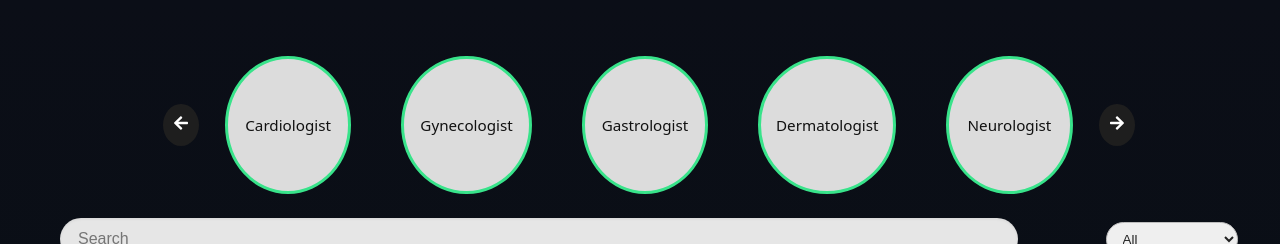
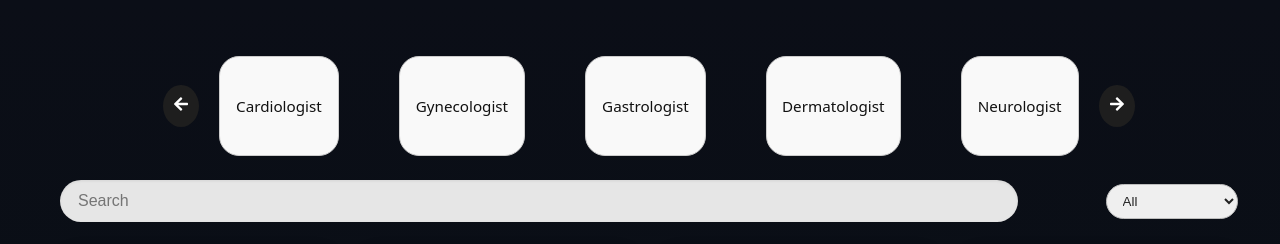
Before and after one commit to Soumi-17/DoctorChoosing_web, a React (Vite) app: page / in a window 1280 px wide. Shown: the top 244 px of the page. Built offline with nearby package versions, Linux system fonts and the light colour scheme.

Commit message:
Selector Changes Done

```diff
--- a/package.json
+++ b/package.json
@@ -12,7 +12,8 @@
   "dependencies": {
     "react": "^19.1.1",
     "react-dom": "^19.1.1",
-    "react-icons": "^5.5.0"
+    "react-icons": "^5.5.0",
+    "react-router-dom": "^7.9.4"
   },
   "devDependencies": {
     "@eslint/js": "^9.36.0",
--- a/src/ChoosingDoc_web/DoctorSelection.jsx
+++ b/src/ChoosingDoc_web/DoctorSelection.jsx
@@ -163,10 +163,11 @@ export default function DoctorSelection() {
     }
 
     return list;
-  }, [searchText, selectedFilter, placeFilter]);
+  }, [searchText, selectedFilter, placeFilter, selectedCategory]);
 
   return (
     <div className={styles.container}>
+      {/* Category Buttons with Scroll */}
       <div className={styles.categoryContainer}>
         <button onClick={() => handleScroll("left")} className={styles.arrowBtn}>
           <FaArrowLeft />
@@ -174,9 +175,19 @@ export default function DoctorSelection() {
 
         <div className={styles.categoryList}>
           {categories.slice(scrollIndex, scrollIndex + 5).map((category, index) => (
-            <div key={index} className={styles.categoryItem}>
+            <button
+              key={index}
+              className={`${styles.categoryItem} ${
+                selectedCategory === category ? styles.activeCategory : ""
+              }`}
+              onClick={() =>
+                setSelectedCategory(
+                  selectedCategory === category ? "" : category
+                )
+              }
+            >
               {category}
-            </div>
+            </button>
           ))}
         </div>
 
@@ -185,6 +196,7 @@ export default function DoctorSelection() {
         </button>
       </div>
 
+      {/* Search + Filters */}
       <div className={styles.searchFilterRow}>
         <input
           className={styles.searchInput}
@@ -222,6 +234,7 @@ export default function DoctorSelection() {
         </div>
       </div>
 
+      {/* Doctors Card Grid */}
       <div className={styles.cardGrid}>
         {filteredDoctors.map((doc, i) => (
           <div key={i} className={styles.card}>
--- a/src/ChoosingDoc_web/DoctorSelection.module.css
+++ b/src/ChoosingDoc_web/DoctorSelection.module.css
@@ -88,7 +88,7 @@
 .categoryItem {
   background-color: #dcdcdc; /* light gray like the design */
   border: 3px solid #38e38a; /* green ring */
-  width: 100px;
+  width: 135px;
   height: 100px;
   border-radius: 50%;
   padding: 16px;
@@ -221,3 +221,24 @@
   background-color: #38e38a;
   color: black;
 }
+
+
+.categoryItem {
+  padding: 8px 16px;
+  margin: 0 5px;
+  border: 1px solid #ccc;
+  border-radius: 20px;
+  background: #f9f9f9;
+  cursor: pointer;
+  transition: background 0.3s;
+}
+
+.categoryItem:hover {
+  background: #ececec;
+}
+
+.activeCategory {
+  background: #4caf50; /* green highlight */
+  color: white;
+  border-color: #4caf50;
+}
```
Also changed, not shown: 1 other file (tests, documents, lock files or other folders).
